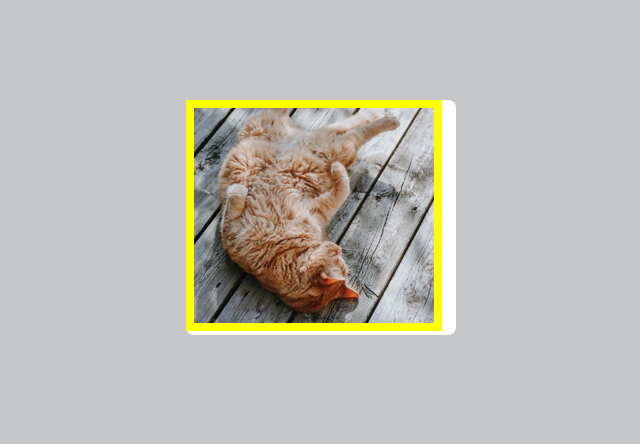
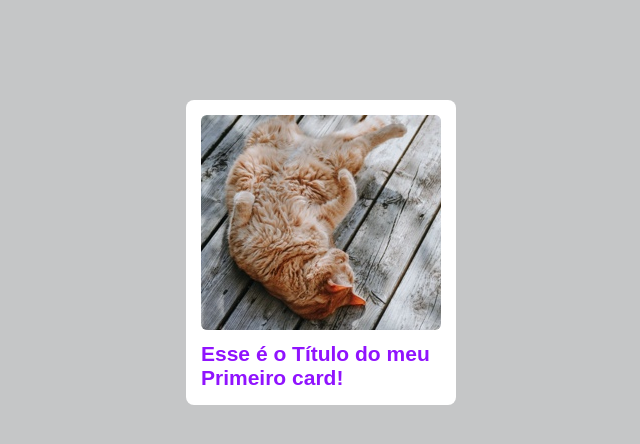
Before and after one commit to lucaslc97/exercicio2.curso.frontendDesign, a plain HTML site: page index.html in a window 1280 px wide. Shown: the whole page, without its empty margins (6-646 px from the left). Drawn offline with Linux system fonts and the light colour scheme.

```diff
--- a/css/style.css
+++ b/css/style.css
@@ -23,10 +23,34 @@
     display: table;
     background: #fff;
     border-radius: 8px;
-    box-shadow: 8px 8px 12pxrgb(5, 5, 5, 0.5)
+    box-shadow: 8px 8px 12pxrgb(5, 5, 5, 0.5);
+    padding: 15px;
+    box-sizing: border-box;
+
 }
 
 .card .card-image
 {
-    border: 8px solid yellow;
+    width: 100%;
+    max-width: 100%;
+    height: auto;
+    border-radius: 6px;
+    display: block;
 }
+
+.card .card-body
+{
+    width: 100%;
+    display: table;
+    margin-top: 12px;
+}
+
+.card .card-body h1
+{
+    font-family: Arial, Helvetica, sans-serif;
+    font-size: 21px;
+    font-weight: 800;
+    line-height: 24px;
+    color: #9013fe;
+    margin: 0;
+}
--- a/index.html
+++ b/index.html
@@ -14,6 +14,10 @@
         <div class="card-container">
             <div class="card">
                 <img src="images/gato-01.jpg" alt="Gatinho" title="Gatinho" class="card-image">
+
+                <div class="card-body">
+                    <h1>Esse é o Título do meu Primeiro card!</h1>
+                </div>
             </div>
         </div>
     </main>
```
